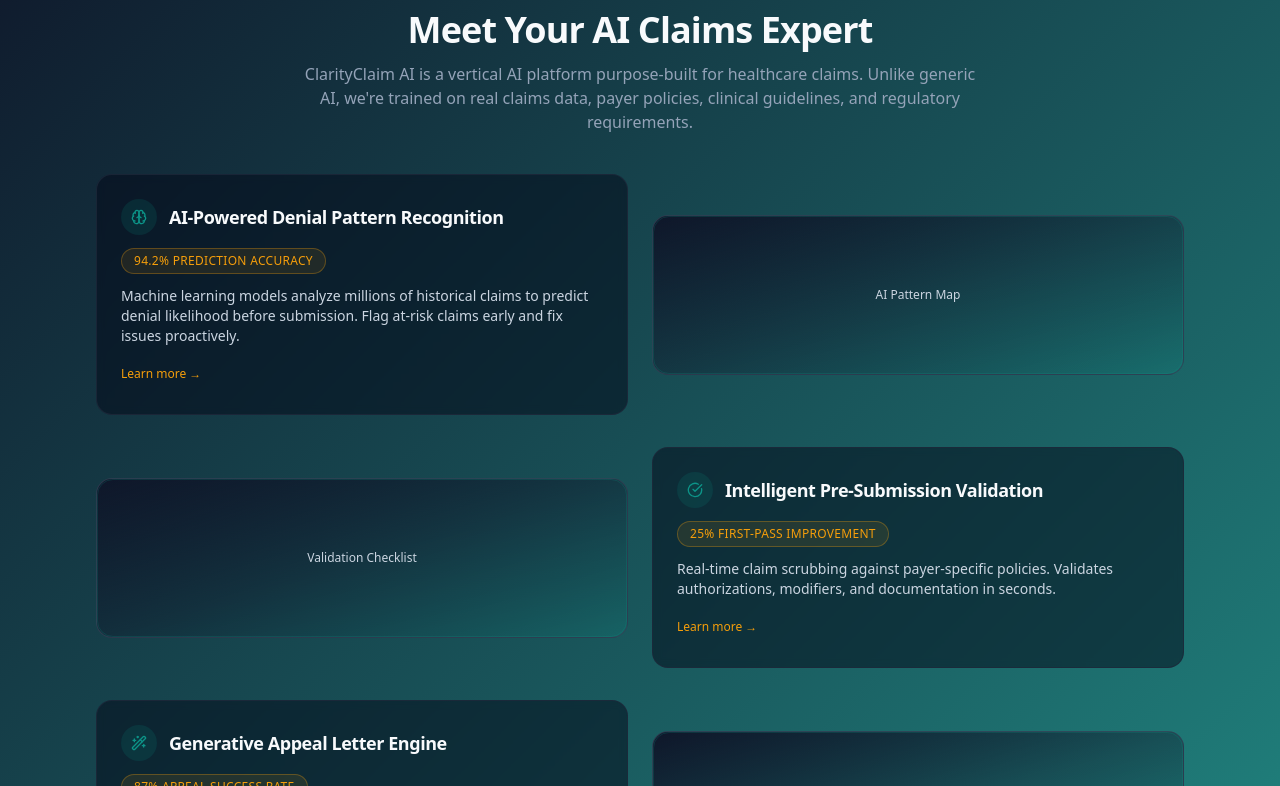
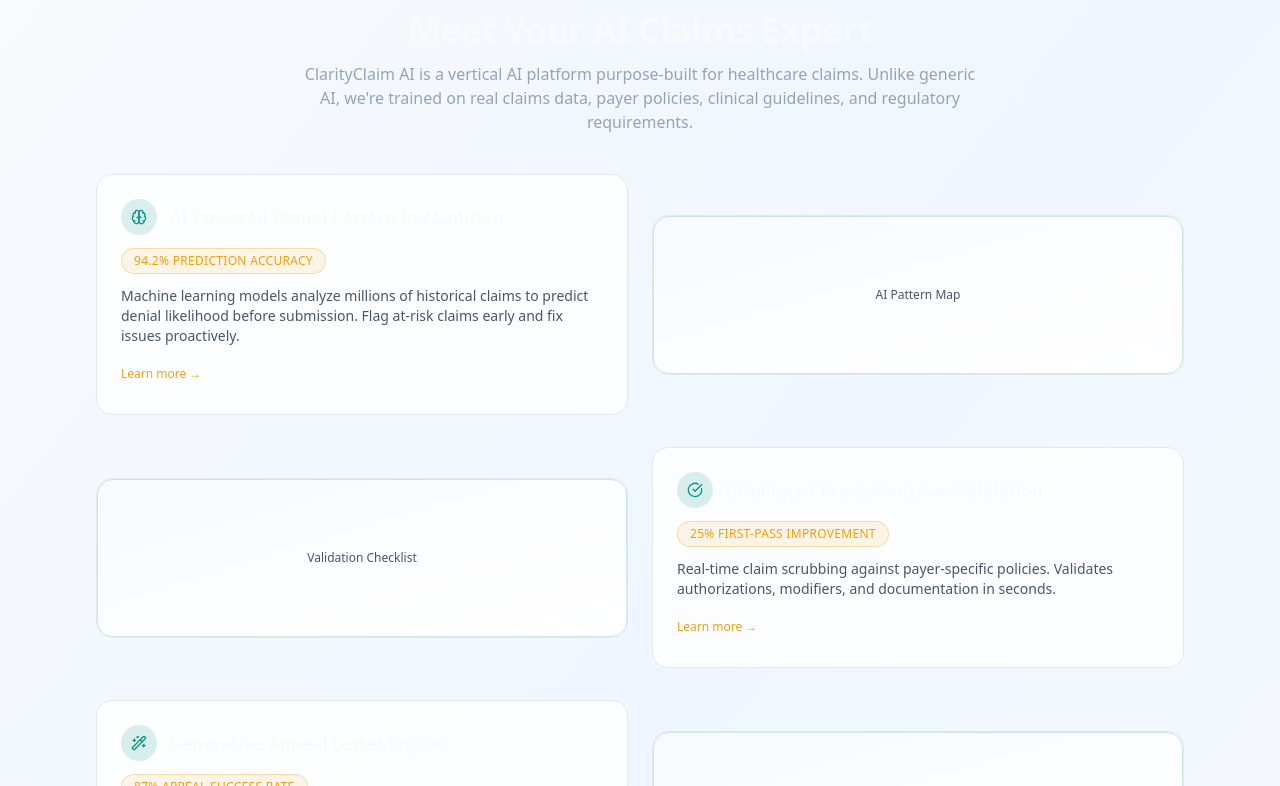
Before and after one commit to ums222/ClarityClaim-AI, a React (Vite) app: page / in a window 1280 px wide. Shown: the part 2021-2807 px from the top of the page. Built offline with nearby package versions, Linux system fonts and the light colour scheme.

Commit message:
Add dark mode support to SolutionSection

```diff
--- a/src/components/landing/SolutionSection.tsx
+++ b/src/components/landing/SolutionSection.tsx
@@ -1,7 +1,6 @@
 import { motion } from "framer-motion";
 import {
   Brain,
-
   CheckCircle,
   FileText,
   Wand2,
@@ -65,7 +64,7 @@
   return (
     <SectionContainer
       id="solution"
-      className="bg-solution-gradient text-slate-50"
+      className="bg-gradient-to-br from-slate-50 via-blue-50 to-slate-50 dark:bg-solution-gradient text-slate-900 dark:text-slate-50"
     >
       <div ref={ref}>
         <SectionHeader
@@ -79,6 +78,7 @@
           {features.map((f, idx) => {
             const Icon = f.icon;
             const left = idx % 2 === 0;
+
             return (
               <motion.div
                 key={f.title}
@@ -90,7 +90,7 @@
                 className="grid gap-6 md:grid-cols-2 md:items-center"
               >
                 <div className={left ? "" : "md:order-2"}>
-                  <Card className="bg-slate-950/50 hover:shadow-glow-primary transition-all duration-200 border-slate-800/80">
+                  <Card className="bg-white/80 dark:bg-slate-950/50 hover:shadow-glow-primary transition-all duration-200 border-slate-200 dark:border-slate-800/80">
                     <CardHeader>
                       <div className="mb-3 flex items-center gap-3">
                         <span className="flex h-9 w-9 items-center justify-center rounded-full bg-clarity-secondary/15 text-clarity-secondary">
@@ -107,7 +107,7 @@
                       <Badge>{f.badge}</Badge>
                     </CardHeader>
                     <CardContent>
-                      <CardDescription className="text-sm text-slate-300">
+                      <CardDescription className="text-sm text-slate-600 dark:text-slate-300">
                         {f.description}
                       </CardDescription>
                       <Button
@@ -123,8 +123,8 @@
                 <div
                   className={left ? "" : "md:order-1"}
                 >
-                  <div className="relative h-40 rounded-2xl border border-slate-700/80 bg-gradient-to-br from-slate-900 via-slate-900/40 to-clarity-secondary/20 p-4 hover:shadow-glow-accent transition-shadow">
-                    <div className="flex h-full items-center justify-center text-xs text-slate-300">
+                  <div className="relative h-40 rounded-2xl border border-slate-200 dark:border-slate-700/80 bg-gradient-to-br from-slate-50 to-white dark:from-slate-900 dark:via-slate-900/40 dark:to-clarity-secondary/20 p-4 hover:shadow-glow-accent transition-shadow">
+                    <div className="flex h-full items-center justify-center text-xs text-slate-600 dark:text-slate-300">
                       {f.visualLabel}
                     </div>
                     <div className="pointer-events-none absolute inset-0 rounded-2xl border border-clarity-secondary/20" />
```
